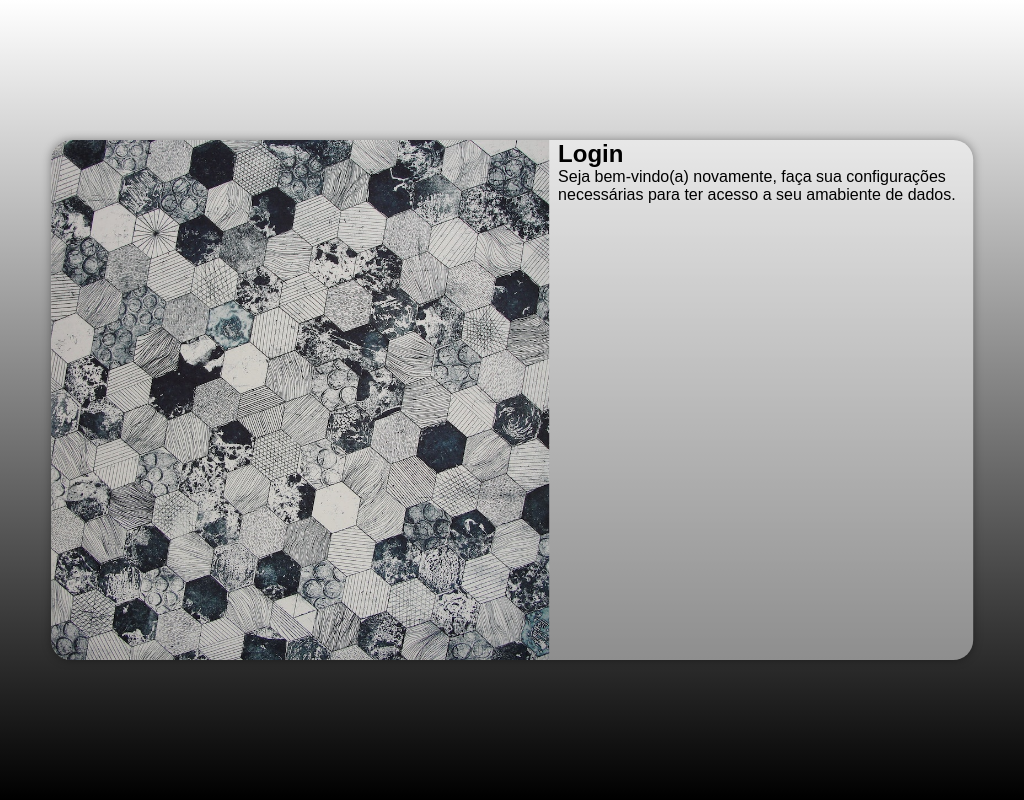
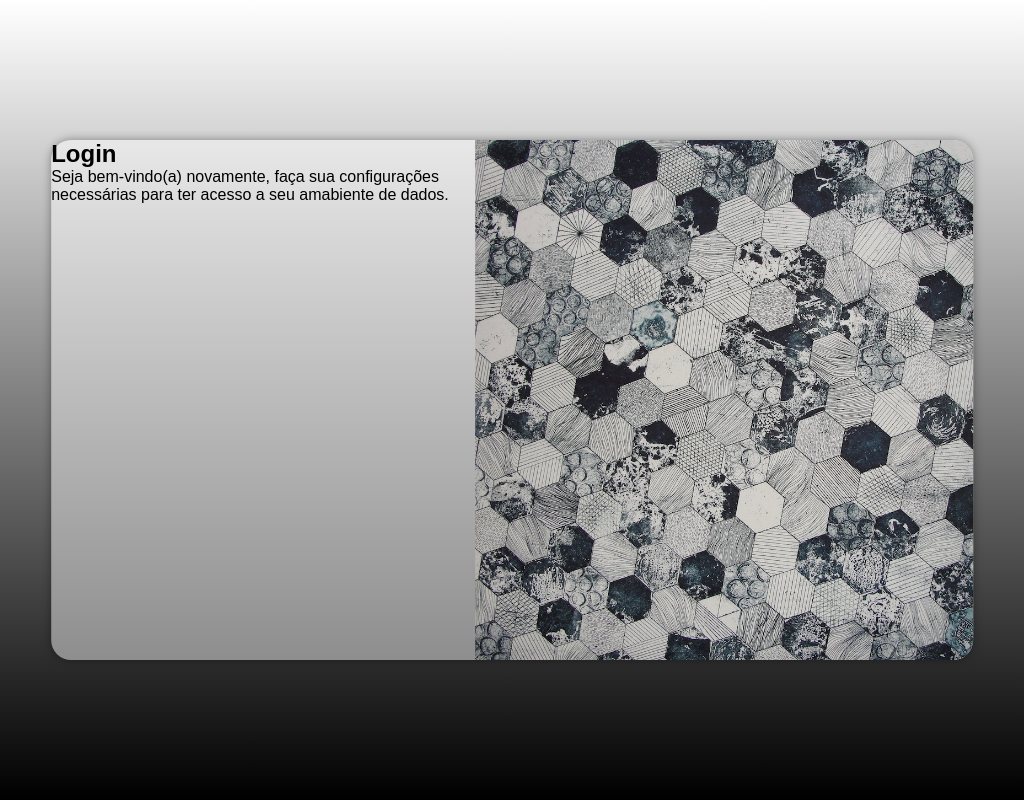
Before and after one commit to Rikelmy22/login, a plain HTML site: page index.html in a window 1024 px wide. Drawn offline with Linux system fonts and the light colour scheme.

Commit message:
update css

```diff
--- a/styles/mediaqueries.css
+++ b/styles/mediaqueries.css
@@ -38,14 +38,14 @@ Desktops: 992px a 1200px.
         }
 
         main > section#login > div#imagem {
-            float: left;
+            float: right;
             height: 100%;
             width: 54%;
-            border-radius: 20px 0px 0px 20px;
+            border-radius: 0px 20px 20px 0px;
         }
 
         main > section#login > div#formulario {
-            float: right;
+            float: left;
             width: 45% ;
     }
 
```
